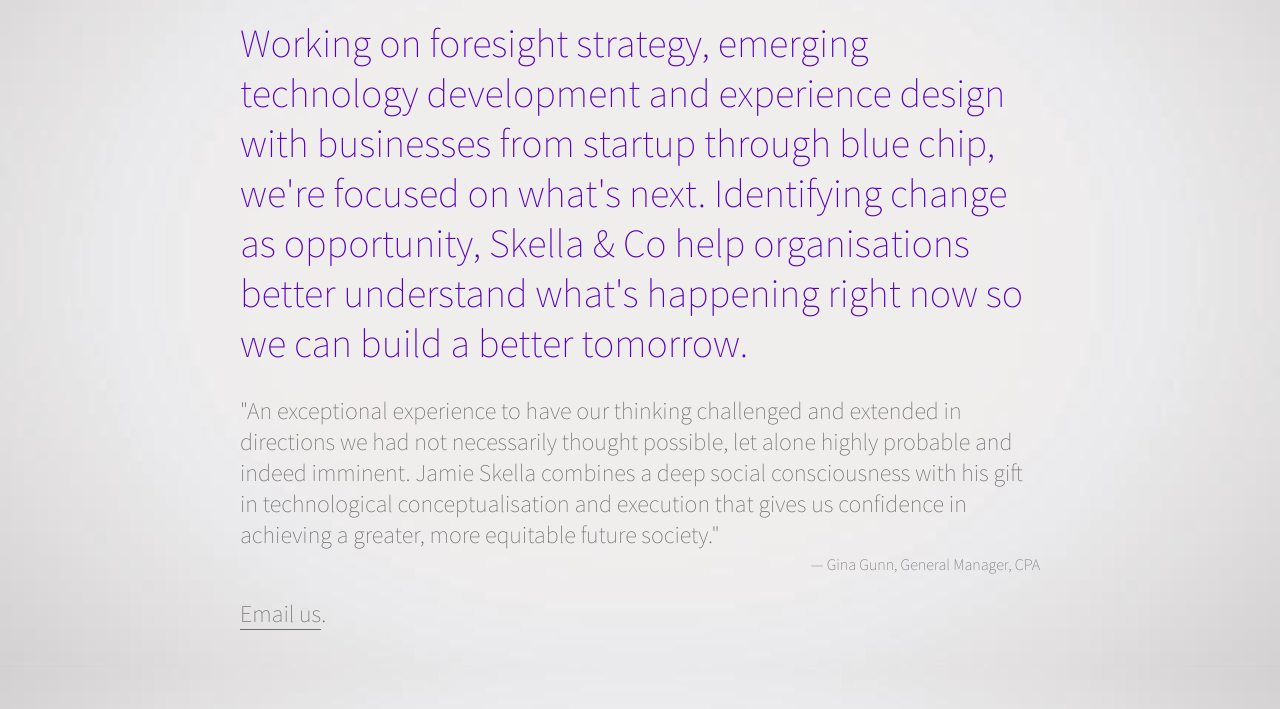
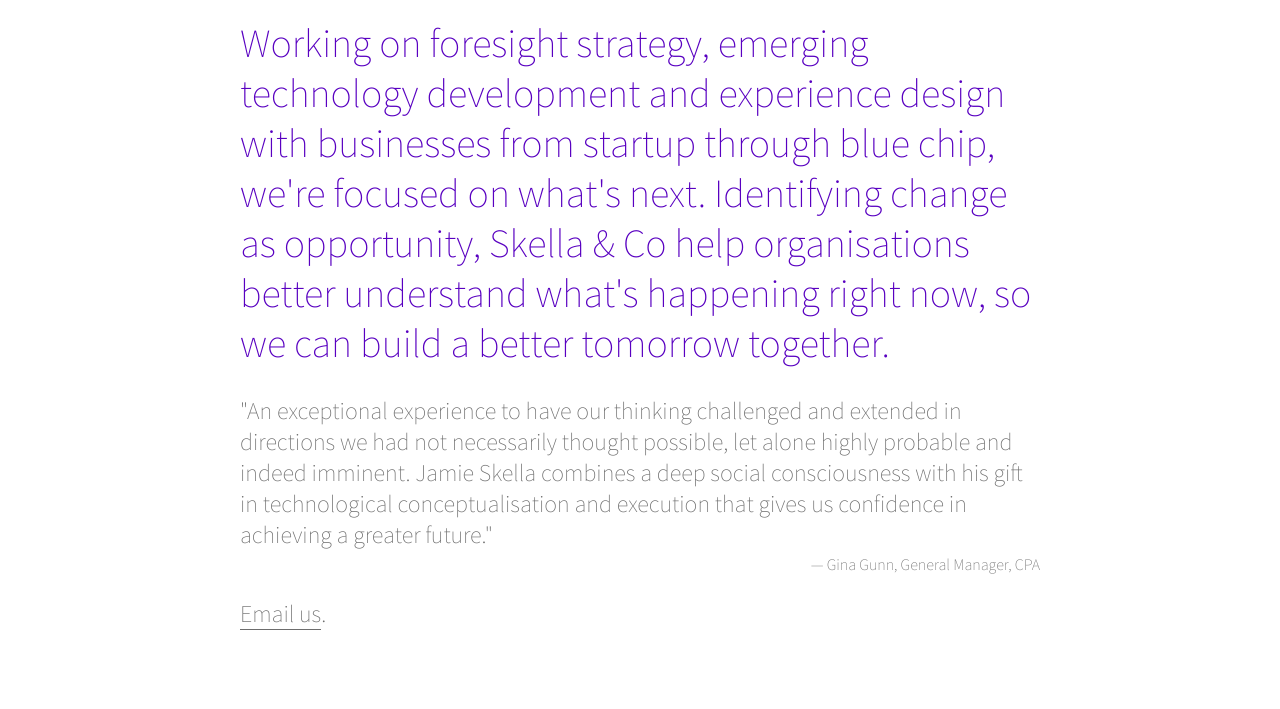
Before and after one commit to jamieskella/jamieskella.github.io, a plain HTML site: page index.html in a window 1280 px wide. Shown: the part 131-840 px from the top of the page. Drawn offline with Linux system fonts and the light colour scheme; a web font is replaced by a local one.

Commit message:
Update index.html

```diff
--- a/index.html
+++ b/index.html
@@ -24,11 +24,7 @@ src: url('SourceSansPro-ExtraLight.svg#SourceSansPro-ExtraLight') format('svg');
 }
 }
 html {
-	background: url(jamie-skella-background.jpg) no-repeat center center fixed;
-	-webkit-background-size: cover;
-	-moz-background-size: cover;
-	-o-background-size: cover;
-	background-size: cover;
+	background-color: f9f9fa;
 }
 h1 {
 	font-family: "SourceSansPro-ExtraLight",sans-serif;
@@ -156,8 +152,8 @@ opacity:1;
 <body>
 <div class="content">
   <p class="fadein textone"><img src="skella-co-logo-310px.png" width="155" height="35"></p>
-  <h1 class="fadein texttwo">Working on foresight strategy, emerging technology development and experience design with businesses from startup through blue chip, we're focused on what's next. Identifying change as opportunity, Skella & Co help organisations better understand what's happening right now so we can build a better tomorrow.</h1>
-  <p class="fadein textthree">"An exceptional experience to have our thinking challenged and extended in directions we had not necessarily thought possible, let alone highly probable and indeed imminent. Jamie Skella combines a deep social consciousness with his gift in technological conceptualisation and execution that gives us confidence in achieving a greater, more equitable future society."
+  <h1 class="fadein texttwo">Working on foresight strategy, emerging technology development and experience design with businesses from startup through blue chip, we're focused on what's next. Identifying change as opportunity, Skella & Co help organisations better understand what's happening right now, so we can build a better tomorrow together.</h1>
+  <p class="fadein textthree">"An exceptional experience to have our thinking challenged and extended in directions we had not necessarily thought possible, let alone highly probable and indeed imminent. Jamie Skella combines a deep social consciousness with his gift in technological conceptualisation and execution that gives us confidence in achieving a greater future."
   <h3 class="fadein textfour">— Gina Gunn, General Manager, CPA</h3>
   <p class="fadein textfour"><script type="text/javascript" language="javascript">
 { coded = "r90aY@iPYyy9.tA0.9D"
```
